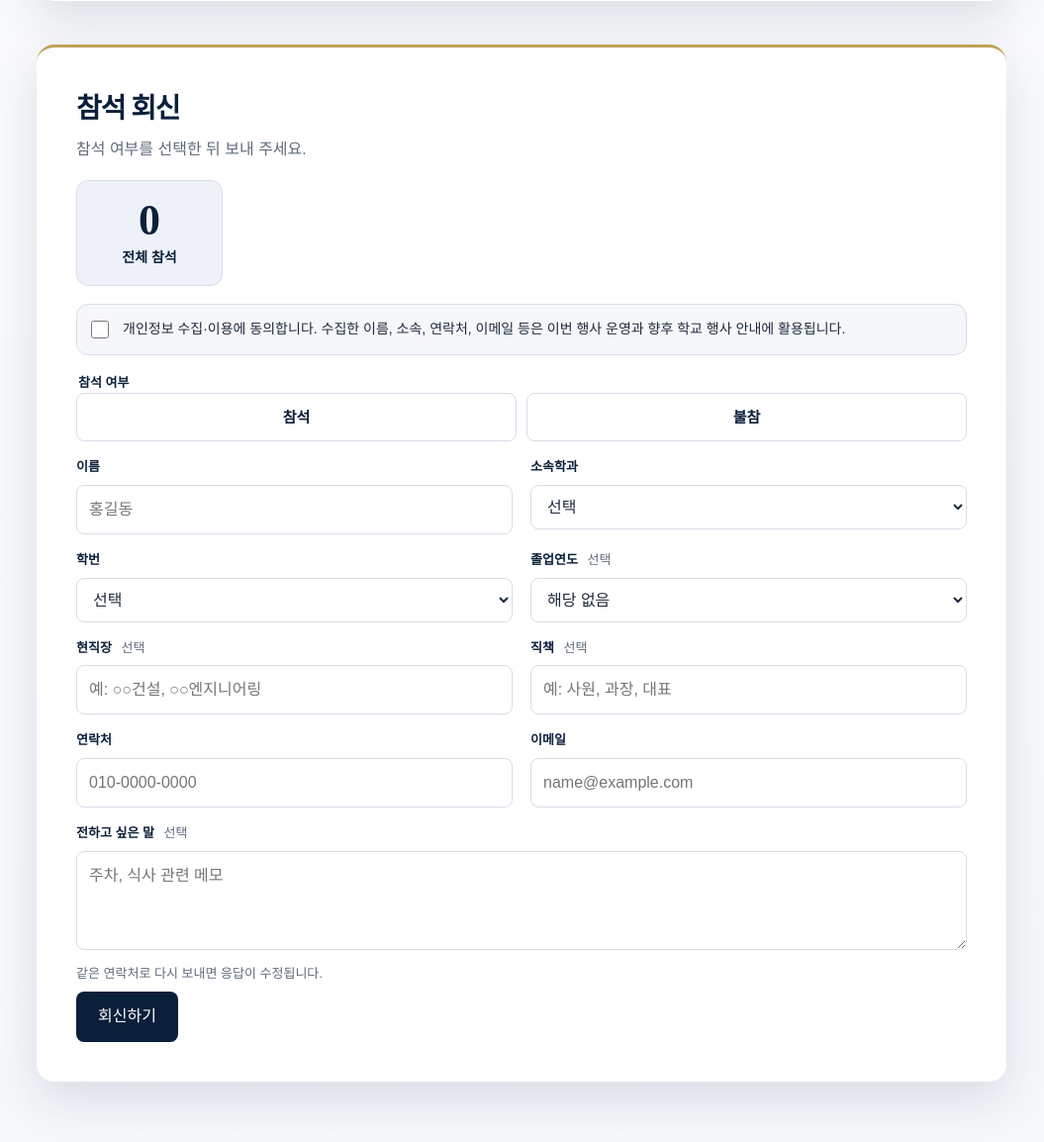
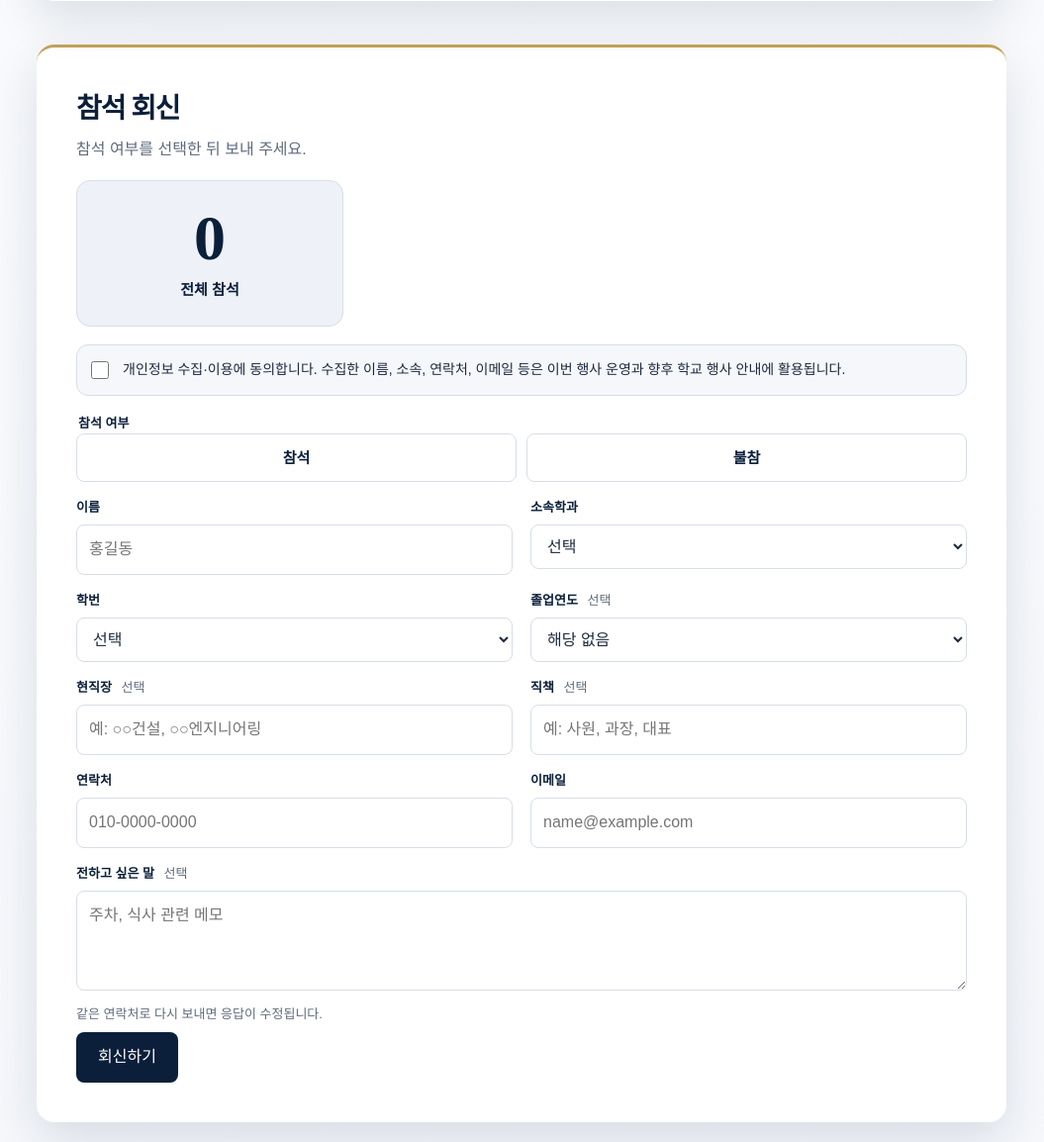
Before and after one commit to kim0930/homecomingday, a Flask app: page / in a window 1280 px wide. Shown: the part 1099-2253 px from the top of the page at 99% size, without its empty margins (113-1168 px from the left). Run offline with Flask 3, Linux system fonts and the light colour scheme; data that the repository does not hold is empty; some web fonts are replaced.

Commit message:
Lay out total attendance as a large left panel with cohorts on the right.

```diff
--- a/static/styles.css
+++ b/static/styles.css
@@ -394,55 +394,72 @@ h1 {
   border-top: 3px solid var(--gold);
 }
 
-.tally {
+.tally-board {
+  display: grid;
+  grid-template-columns: minmax(168px, 30%) minmax(0, 1fr);
+  gap: 14px;
+  align-items: stretch;
+  margin: 0 0 18px;
+}
+
+.tally-total {
   display: flex;
-  flex-wrap: wrap;
+  flex-direction: column;
+  justify-content: center;
+  align-items: center;
+  min-height: 148px;
+  padding: 22px 16px;
+  background: #eef2f8;
+  border: 1px solid var(--line);
+  border-radius: 14px;
+  text-align: center;
+}
+
+.tally-total strong {
+  display: block;
+  font-family: "Noto Serif KR", serif;
+  font-size: clamp(48px, 7vw, 64px);
+  font-weight: 700;
+  color: var(--navy);
+  line-height: 1;
+}
+
+.tally-total span {
+  margin-top: 8px;
+  color: var(--navy);
+  font-size: 15px;
+  font-weight: 650;
+}
+
+.tally-years {
+  display: grid;
+  grid-template-columns: repeat(auto-fill, minmax(88px, 1fr));
   gap: 10px;
-  align-items: stretch;
-  justify-content: flex-start;
-  margin: 0 0 18px;
+  align-content: start;
+  margin: 0;
   padding: 0;
   list-style: none;
 }
 
-.tally li {
-  flex: 0 0 auto;
-  min-width: 92px;
-  padding: 12px 10px;
+.tally-years li {
+  padding: 12px 8px;
   background: var(--paper-2);
   text-align: center;
   border-radius: 12px;
 }
 
-.tally-total,
-.tally li:first-child {
-  min-width: 148px;
-  padding: 16px 18px;
-  background: #eef2f8;
-  border: 1px solid var(--line);
-}
-
-.tally strong {
+.tally-years strong {
   display: block;
   font-family: "Noto Serif KR", serif;
-  font-size: 26px;
+  font-size: 24px;
   font-weight: 600;
   color: var(--navy);
   line-height: 1.1;
 }
 
-.tally-total strong,
-.tally li:first-child strong {
-  font-size: 44px;
-}
-
-.tally span { color: var(--muted); font-size: 13px; }
-
-.tally-total span,
-.tally li:first-child span {
-  color: var(--navy);
-  font-size: 14px;
-  font-weight: 650;
+.tally-years span {
+  color: var(--muted);
+  font-size: 12px;
 }
 
 .form-note {
@@ -780,6 +797,12 @@ td:nth-child(9) { white-space: normal; min-width: 160px; }
     flex-direction: column;
   }
 
+  .tally-board {
+    grid-template-columns: 1fr;
+  }
+
+  .tally-total { min-height: 120px; }
+
   .hero { padding-top: 28px; text-align: left; }
 
   .invite-title,
--- a/templates/index.html
+++ b/templates/index.html
@@ -148,8 +148,12 @@
           <p>참석 여부를 선택한 뒤 보내 주세요.</p>
         </div>
 
-        <ul class="tally" aria-label="현재 참석 집계">
-          <li class="tally-total"><strong>{{ stats.attend }}</strong><span>전체 참석</span></li>
+        <div class="tally-board" aria-label="현재 참석 집계">
+          <div class="tally-total">
+            <strong>{{ stats.attend }}</strong>
+            <span>전체 참석</span>
+          </div>
+          <ul class="tally-years">
             {% for row in stats.by_year %}
             <li><strong>{{ row.people }}</strong><span>{{ row.label }}</span></li>
             {% endfor %}
@@ -157,6 +161,7 @@
             <li><strong>{{ stats.other }}</strong><span>기타</span></li>
             {% endif %}
           </ul>
+        </div>
 
         {% if flash %}
         <p class="banner ok" role="status">{{ flash.text }}</p>
```
Also changed, not shown: docs/index.html (+7 -3 lines), docs/rsvp.js (+7 -11 lines), docs/styles.css (+54 -28 lines). Lines whose indentation alone changed are shown as unchanged.
